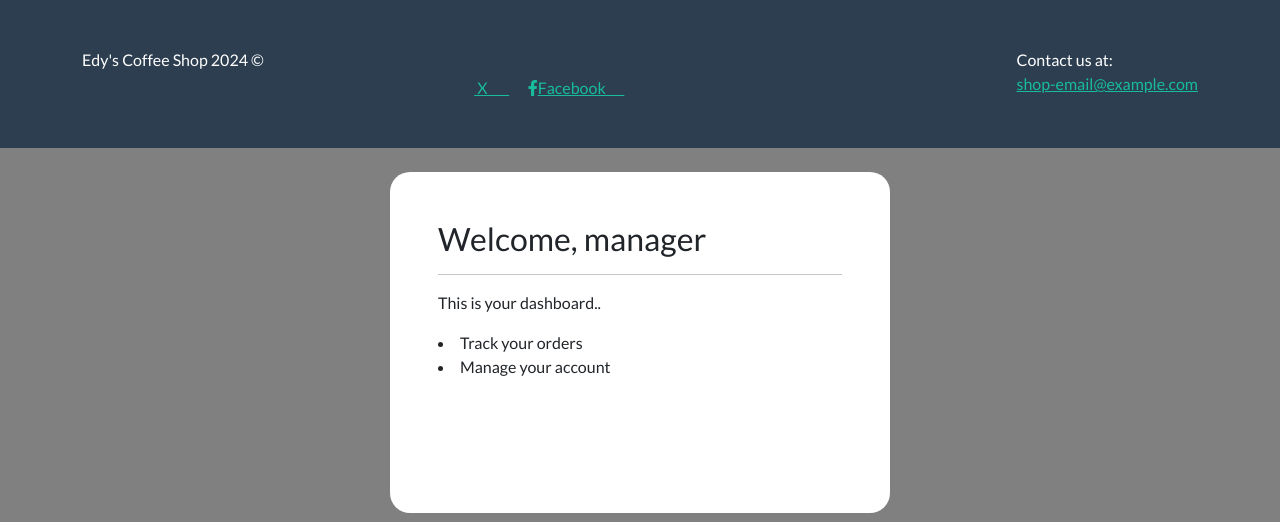
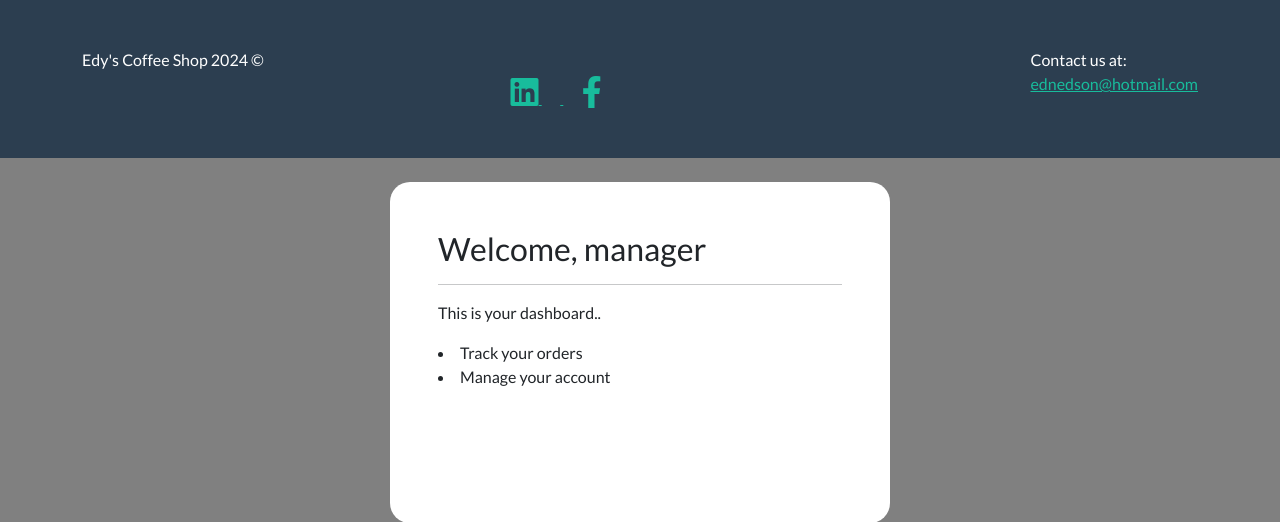
Before and after one commit to EdyDaSilva/ecommerce, a Django app: page /account/dashboard in a window 1280 px wide. Shown: the part 72-594 px from the top of the page. Run offline with Django 4.2, Linux system fonts and the light colour scheme; a user stored in the database is signed in; data comes from the database, SQL or seed files in the repository; some libraries are stand-ins or nearby versions.

Commit message:
social media logo size increased

```diff
--- a/store/templates/store/base.html
+++ b/store/templates/store/base.html
@@ -10,7 +10,6 @@
         <meta charset="utf-8"/>
 
         <meta name="viewport" content="width=device-width, initial-scale=1">
-
 
 	  <title> Edy's Coffee Shop </title>
 
@@ -225,6 +224,7 @@
     <body>
 
 
+
         {% block content %}
 
 
@@ -239,21 +239,23 @@
         <footer class="text-muted py-5 bg-primary">
             <div class="container">
                 <p class="mb-0 text-white float-end"> Contact us at: <br>
-                    <a href="mailto:your-email@example.com">shop-email@example.com</a>
+                    <a href="mailto:your-email@example.com">ednedson@hotmail.com</a>
                 </p>
                 <p class="mb-1 text-white">Edy's Coffee Shop 2024 &copy;</p>
                 <div class="social-links text-center">
 
-                    <a href="https://twitter.com/yourtwitter" target="_blank">
-                        <i class="fa-brands fa-x-twitter"></i> X&nbsp;&nbsp;&nbsp;&nbsp;&nbsp;&nbsp;
+                    <a href="https://www.linkedin.com/in/edy-da-silva/" target="_blank">
+                        <i class="fab fa-linkedin fa-2x"></i>
                     </a>
                     &nbsp; &nbsp; &nbsp;
-                    <a href="https://facebook.com/yourfacebook" target="_blank">
-                        <i class="fab fa-facebook-f"></i>Facebook&nbsp;&nbsp;&nbsp;&nbsp;&nbsp;&nbsp;
+                    <a href="https://twitter.com/DaSilva_Edy" target="_blank">
+                        <i class="fa-brands fa-x-twitter fa-2x"></i>
                     </a>
-                    <!--<a href="https://instagram.com/yourinstagram" target="_blank">
-                        <i class="fab fa-instagram"></i>  Instagram
-                    </a>-->
+                    &nbsp; &nbsp; &nbsp;
+                    <a href="https://www.facebook.com/" target="_blank">
+                        <i class="fab fa-facebook-f fa-2x"></i>
+                    </a>
+
                 </div>
             </div>
         </footer>
```
Also changed, not shown: store/templates/store/readmeimg.PNG (added).
